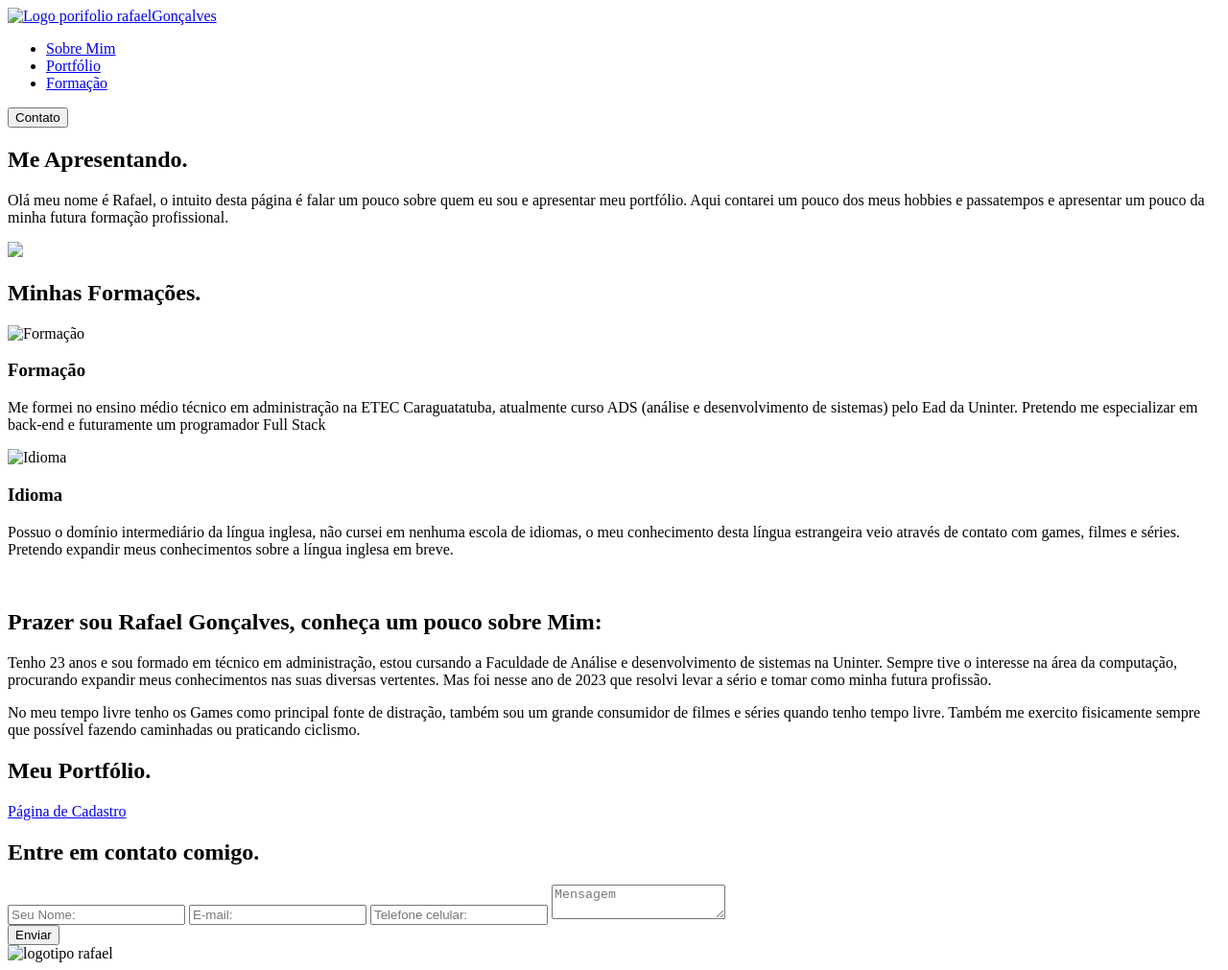
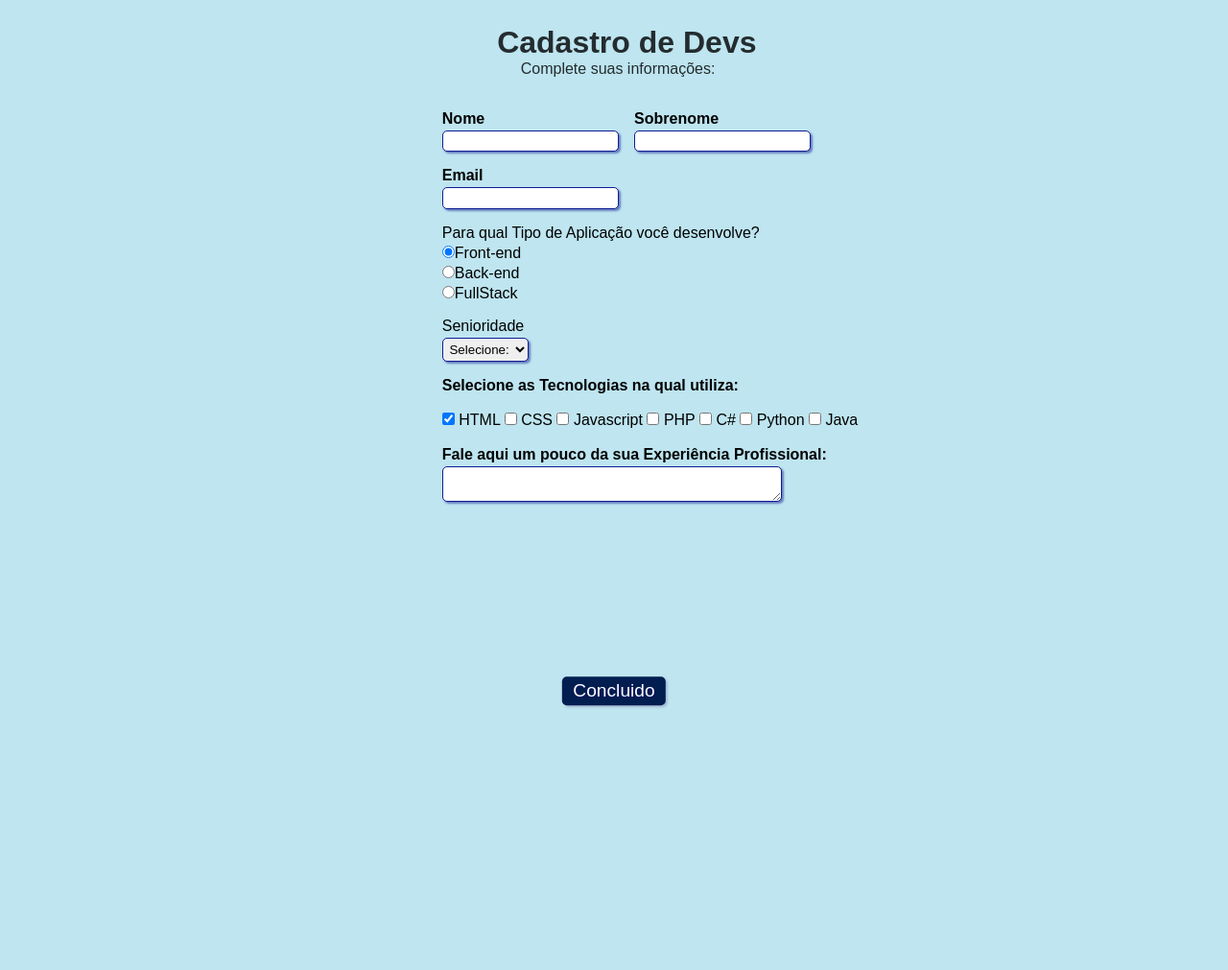
Before and after one commit to Raphaelgon464/cadastrodevs, a plain HTML site: page index.html in a window 1280 px wide. Shown: the whole page at 96% size. After the commit the page ends 800 px from the top, so only its background shows below. Drawn offline with Linux system fonts and the light colour scheme.

Commit message:
Add files via upload

```diff
--- a/index.html
+++ b/index.html
@@ -3,139 +3,91 @@
 <head>
     <meta charset="UTF-8">
     <meta name="viewport" content="width=device-width, initial-scale=1.0">
-    <!--Fontes que Utilizei do Google fonts-->
-    <link rel="preconnect" href="https://fonts.googleapis.com">
-    <link rel="preconnect" href="https://fonts.gstatic.com" crossorigin>
-    <link href="https://fonts.googleapis.com/css2?family=Inter:wght@100;200;300;400;500;600;700;800;900&display=swap" rel="stylesheet">
-    <!--Termino das fonts-->
-    <link rel="stylesheet" href="stylestyle.css">
-    <title>Portfólio Rafael Gonçalves</title>
+    <link rel="stylesheet" type="text/css" href="formulário.css" media="screen">
+    <title>Formulário</title>
 </head>
 <body>
+    <div class="campo">
+        <h1 id="titulo">Cadastro de Devs</h1>
+        <p id="subtitulo">Complete suas informações:</p>
+        <br>
+     <!--Nome e sobrenome-->
+    </div>
+    <forms>
+        <fieldset class="grupo">
+            <div class="campo">
+                <label for="Nome"><strong>Nome</strong></label>
+            <input type="text" name="Nome" id="Nome" required >
+            </div>
 
-    <header>
-        <div class="interface">
-            <div class="logo">
-                <a href="#topo-do-site">
-                    <img src="Images/rafaelGonçalves logo port (1).png" alt="Logo porifolio rafaelGonçalves">
-                </a>
-            </div> <!--logotipo-->
-            <nav class="menu-desktop">
-                <ul>
-                    <li><a href="#sobre-mim">Sobre Mim</a></li>
-                    <li><a href="#portfolio">Portfólio</a></li>
-                    <li><a href="#formacao">Formação</a></li>
-                </ul>
-            </nav>
-            <div class="btn-contato">
-                <a href="#formulario">
-                    <button>Contato</button>
-                </a>
-            </div><!--Botão de contato-->
-        </div><!--interface-->
-    </header>
+            <div class="campo">
+                <label for="sobrenome"><strong>Sobrenome</strong></label>
+                <input type="text" name="Sobrenome" id="Sobrenome" required>
+            </div>
+           </fieldset>
+              <!--Nome e sobrenome-->
 
-    <main>
-        <section class="topo-do-site" id="topo-do-site">
-        <div class="interface">
-            <div class="flex">
-                <div class="topo-do-site">
-                </div>
-                <div class="img-topo-do-site">
-                    <h1>Me <span>Apresentando</span>. </h1>
-                    <p>Olá meu nome é <span>Rafael</span>, o intuito desta página é falar um pouco sobre quem eu sou e apresentar meu portfólio. Aqui contarei um pouco dos meus hobbies e passatempos e apresentar um pouco da minha futura formação profissional. </p>
-                </div><!--img topo do site-->
-                <div class="btn-contato">
+              <!--E-mail-->
+              <div class="campo">
+                <label for="email"><strong>Email</strong></label>
+                <input type="email" name="Email" id="Email" required>
+              </div>
 
+              <!--Aplicacões dev-->
+              <div class="campo">
+                <label><storng>Para qual Tipo de Aplicação você desenvolve?</storng></label>
+                <label>
+                    <input type="radio" name="deweb" value="frontend" checked>Front-end
+                </label>
+                <label>
+                    <input type="radio" name="deweb" value="backend">Back-end
+                </label>
+                <label>
+                    <input type="radio" name="deweb" value="fullstack">FullStack
+                </label>
+            </div>
+
+            <!--senioridade-->
+            <div class="campo">
+                <label for="senioridade">Senioridade</label>
+                <select id="senioridade">
+                  <option selected  disabled valu="">Selecione:</option>
+                  <option>Junior</option>
+                  <option>Pleno</option>
+                  <option>Senior</option>
+                </select>
                 </div>
 
-                <div class="img-topo-do-site">
-                    <img src="Images/eu.jpg">
-                </div><!--img topo do site-->
-            </div> <!--flex-->
-        </div><!--interface-->
-        </section><!--topo do site, introdução à página-->
-        <section class="Formações" id="formacao">
-            <div class="interface">
-                <h2 class="titulo">Minhas <span>Formações.</span></h2>
-                <div class="flex">
-                    <div class="Formações-box">
-                        <img src="Images/formação.png" alt="Formação">
-                        <h3>Formação</h3>
-                        <p>Me formei no ensino médio técnico em administração na ETEC Caraguatatuba, atualmente curso ADS (análise e desenvolvimento de sistemas) pelo Ead da Uninter. Pretendo me especializar em back-end e futuramente um programador Full Stack</p>
-                    </div><!--Formações-->
+                <!--Especialidades-->
+            <fieldset class="grupo">
+                <div id="check">
+                    <label><strong>Selecione as Tecnologias na qual utiliza:</strong></label><br><br>
+                    <input type="checkbox" id="tecnologia1" name="tecnologia1" value="HTML" checked>
+                    <label for="tecnologia1">HTML</label>
+                    <input type="checkbox" id="tecnologia2" name="tecnologia2" value="CSS">
+                    <label for="tecnologia1">CSS</label>
+                    <input type="checkbox" id="tecnologia3" name="tecnologia3" value="Javascript">
+                    <label for="tecnologia1">Javascript</label>
+                    <input type="checkbox" id="tecnologia4" name="tecnologia4" value="PHP">
+                    <label for="tecnologia1">PHP</label>
+                    <input type="checkbox" id="tecnologia5" name="tecnologia5" value="C#">
+                    <label for="tecnologia5">C#</label>
+                    <input type="checkbox" id="tecnologia6" name="tecnologia6" value="Python">
+                    <label for="tecnologia6">Python</label>
+                    <input type="checkbox" id="tecnologia7" name="tecnologia7" value="Java">
+                    <label for="tecnologia7">Java</label>
+                </div>
+            </fieldset>
 
-                    <div class="Formações-box">
-                        <img src="Images/idioma.png" alt="Idioma">
-                        <h3>Idioma</h3>
-                        <p>Possuo o domínio intermediário da língua inglesa, não cursei em nenhuma escola de idiomas, o meu conhecimento desta língua estrangeira veio através de contato com games, filmes e séries. Pretendo expandir meus conhecimentos sobre a língua inglesa em breve.</p>
-                    </div><!--Formações-->
-                </div><!--flex-->
-            </div><!--interface-->
-        </section><!--Formações-->
+            <!--Área de Texto-->
+            <div class="campo">
+                <br>
+                <label><strong>Fale aqui um pouco da sua Experiência Profissional:</strong> </label>
+                <textarea raw="6" style="width:26em;" id="experiencia" name="experiencia"></textarea>
+            </div>
+            <button class="botao"  type="submit">Concluido</button>
 
+            </forms>
 
-        <section class="sobre-mim" id="sobre-mim">
-            <div class "interface">
-                <div class="flex">
-                    <div class="img-sobre mim">
-                        <img src="Images/eu 2.jpg" alt="">
-                    </div><!--img-sobre mim-->
-
-                    <div class="txt-sobre mim">
-                        <h2> Prazer <span1>sou Rafael Gonçalves, </span1>
-                            <span2>conheça um pouco sobre Mim:</span2></h2>
-                        <p>Tenho 23 anos e sou formado em técnico em administração, estou cursando a Faculdade de Análise e desenvolvimento de sistemas na Uninter.
-                            Sempre tive o interesse na área da computação, procurando expandir meus conhecimentos nas suas diversas vertentes. Mas foi nesse ano de 2023 que resolvi levar a sério e tomar como minha futura profissão.</p>
-                        <p>No meu tempo livre tenho os Games como principal fonte de distração, também sou um grande consumidor de filmes e séries quando tenho tempo livre.
-                            Também me exercito fisicamente sempre que possível fazendo caminhadas ou praticando ciclismo.</p>
-                    </div><!--txt sobre mim-->
-                </div><!--flex-->
-            </div><!--interface-->
-        </section><!--Sobre mim-->
-
-        <section class="portfolio" id="portfolio">
-            <div class="interface">
-                <h2 class="titulo">Meu <span>Portfólio.</span></h2>
-                <div class="flex">
-                    <div class="img-port" style="background-image: url(Images/meuportfolio.png);">
-                        <a href="https://raphaelgon464.github.io/cadastrodevs/" target="_blank">
-                            <div class="overlay">Página de Cadastro</div>
-                        </a>
-                    </div>
-                </div><!--flex-->
-            </div><!--interface-->
-        </section><!--portfolio-->
-
-        <section class="formulario" id="formulario">
-            <div class="interface">
-                <h2 class="titulo">Entre em contato <span>comigo.</span></h2>
-
-
-                <form action="">
-                    <input type="text" name="" id="" placeholder="Seu Nome:" required>
-                    <input type="text" name="" id="" placeholder="E-mail:" required>
-                    <input type="text" name="" id="" placeholder="Telefone celular:">
-                    <textarea name="" id="" placeholder="Mensagem"></textarea>
-                    <div class="btn-enviar"><input type="submit" value="Enviar"></div>
-                </form>
-            </div><!--interface-->
-        </section><!--formulário-->
-    </main>
-
-    <footer>
-        <div class="interface">
-            <div class="line-footer">
-                <div class="flex">
-                    <div class="logo-foote">
-                        <img src="Images/rafaelGonçalves logo port (1).png" alt="logotipo rafael">
-                    </div>
-                </div>
-            </div>
-
-            <div class="line-footer borda">
-            </div>
-        </div>
-    </footer>
 </body>
-</html
+</html>
```
